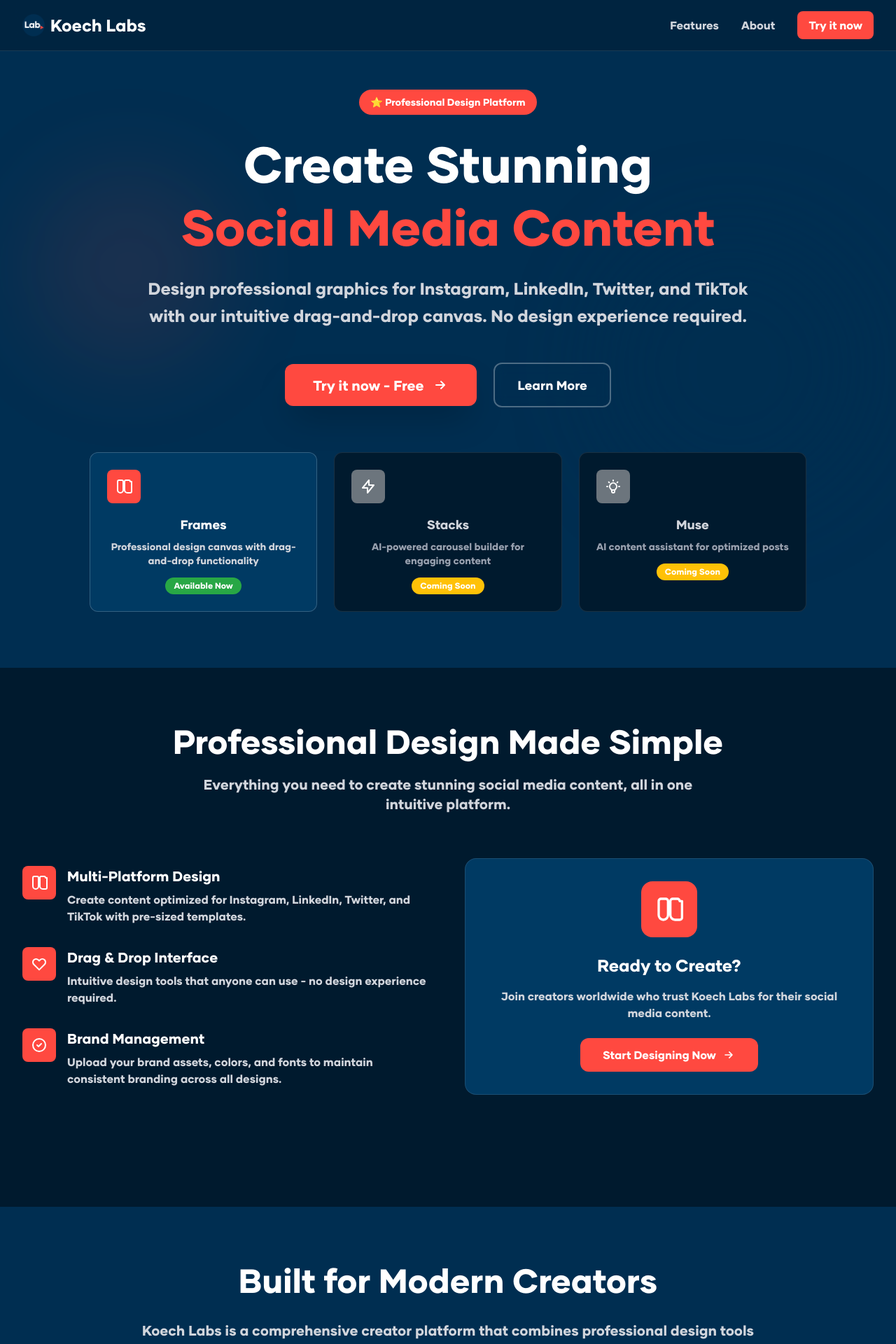
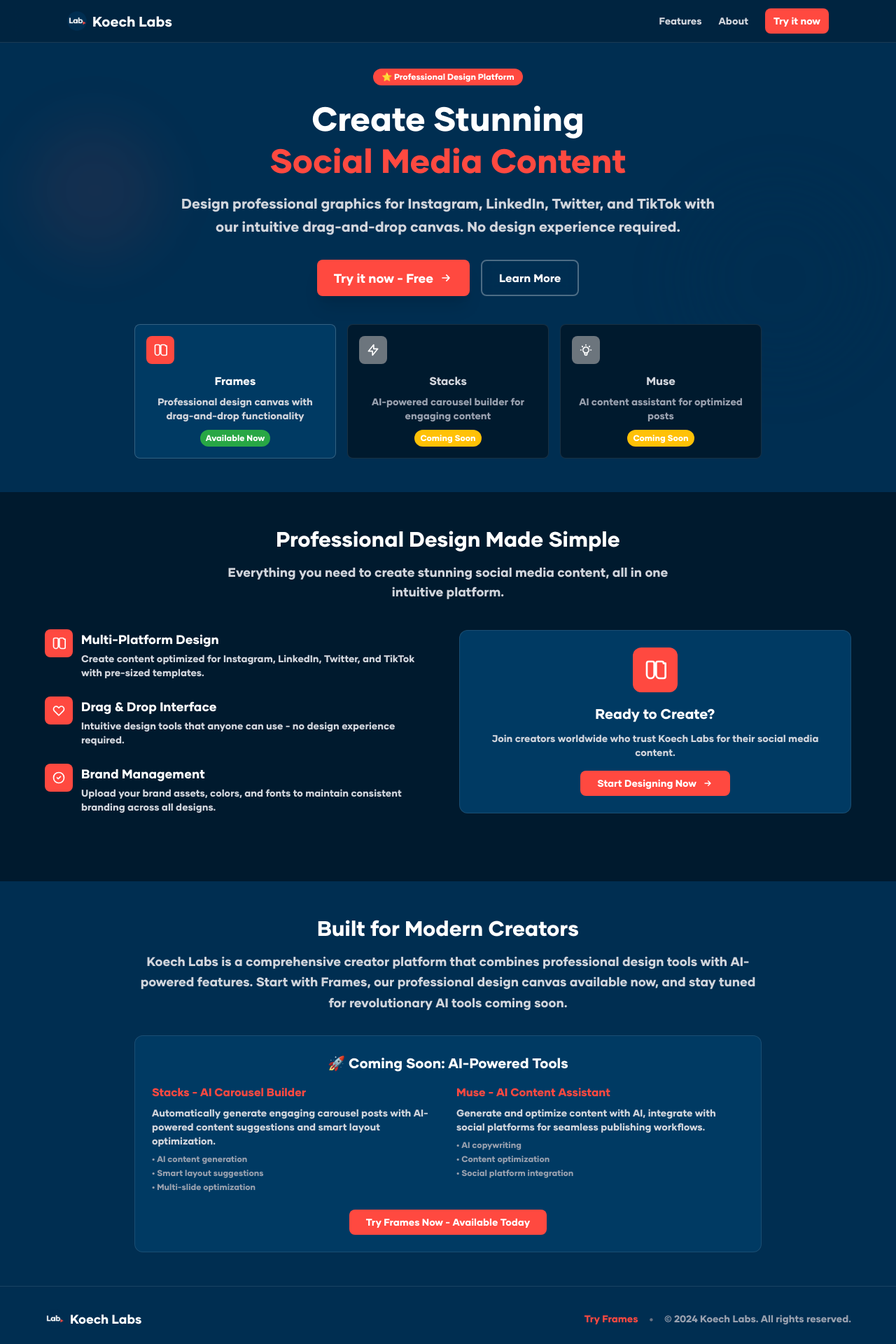
Before and after one commit to Koech-Creatives/koech-labs-landing-page, a Next.js app: page / in a window 1280 px wide. Shown: the top 1920 px of the page at 70% size. Built offline with nearby package versions, Linux system fonts and the light colour scheme.

Commit message:
Reduce overall scaling: smaller fonts, compact spacing, and refined layout

```diff
--- a/src/app/page.tsx
+++ b/src/app/page.tsx
@@ -14,24 +14,24 @@
     <div className="min-h-screen" style={{ backgroundColor: '#002e51' }}>
       {/* Navigation */}
       <nav className="fixed top-0 w-full bg-black/20 backdrop-blur-md border-b border-white/10 z-50">
-        <div className="max-w-7xl mx-auto px-4 sm:px-6 lg:px-8">
-          <div className="flex justify-between items-center py-4">
+        <div className="max-w-6xl mx-auto px-4 sm:px-6 lg:px-8">
+          <div className="flex justify-between items-center py-3">
             <div className="flex items-center space-x-2">
               <Image
                 src="/logos/logo.png"
                 alt="Koech Labs Logo"
-                 width={32}
-                 height={32}
+                width={28}
+                height={28}
                 className="rounded-lg"
               />
-               <h1 className="text-2xl font-bold text-white">Koech Labs</h1>
+              <h1 className="text-xl font-bold text-white">Koech Labs</h1>
             </div>
-            <div className="hidden md:flex items-center space-x-8">
-              <a href="#features" className="text-gray-300 hover:text-white transition-colors">Features</a>
-              <a href="#about" className="text-gray-300 hover:text-white transition-colors">About</a>
+            <div className="hidden md:flex items-center space-x-6">
+              <a href="#features" className="text-gray-300 hover:text-white transition-colors text-sm">Features</a>
+              <a href="#about" className="text-gray-300 hover:text-white transition-colors text-sm">About</a>
               <button
                 onClick={handleTryNow}
-                className="text-white px-4 py-2 rounded-lg hover:opacity-80 transition-all duration-200 font-semibold"
+                className="text-white px-3 py-2 rounded-lg hover:opacity-80 transition-all duration-200 font-semibold text-sm"
                 style={{ backgroundColor: '#ff4940' }}
               >
                 Try it now
@@ -42,155 +42,155 @@
       </nav>
 
       {/* Hero Section */}
-      <section className="pt-32 pb-20 px-4 sm:px-6 lg:px-8 relative">
-        <div className="max-w-7xl mx-auto text-center relative z-10">
-          <div className="mb-8">
-            <div className="inline-flex items-center px-4 py-2 backdrop-blur-sm rounded-full text-sm mb-6" style={{ backgroundColor: '#ff4940', color: 'white' }}>
+      <section className="pt-24 pb-12 px-4 sm:px-6 lg:px-8 relative">
+        <div className="max-w-6xl mx-auto text-center relative z-10">
+          <div className="mb-6">
+            <div className="inline-flex items-center px-3 py-1 backdrop-blur-sm rounded-full text-xs mb-4" style={{ backgroundColor: '#ff4940', color: 'white' }}>
               ⭐ Professional Design Platform
             </div>
-            <h1 className="text-5xl md:text-7xl font-bold text-white mb-6 leading-tight">
+            <h1 className="text-3xl md:text-5xl font-bold text-white mb-4 leading-tight">
               Create Stunning
               <br />
               <span style={{ color: '#ff4940' }}>
                 Social Media Content
               </span>
             </h1>
-            <p className="text-xl md:text-2xl text-gray-300 mb-12 max-w-4xl mx-auto leading-relaxed">
+            <p className="text-lg md:text-xl text-gray-300 mb-8 max-w-3xl mx-auto leading-relaxed">
               Design professional graphics for Instagram, LinkedIn, Twitter, and TikTok with our intuitive drag-and-drop canvas. No design experience required.
             </p>
           </div>
 
           {/* Main CTA */}
-          <div className="flex flex-col sm:flex-row items-center justify-center space-y-4 sm:space-y-0 sm:space-x-6 mb-16">
+          <div className="flex flex-col sm:flex-row items-center justify-center space-y-3 sm:space-y-0 sm:space-x-4 mb-10">
             <button
               onClick={handleTryNow}
-              className="group text-white px-10 py-4 rounded-xl text-xl font-bold hover:opacity-80 transition-all duration-200 transform hover:scale-105 shadow-2xl flex items-center space-x-3"
+              className="group text-white px-6 py-3 rounded-lg text-lg font-bold hover:opacity-80 transition-all duration-200 transform hover:scale-102 shadow-xl flex items-center space-x-2"
               style={{ backgroundColor: '#ff4940' }}
             >
               <span>Try it now - Free</span>
-              <svg className="w-6 h-6 group-hover:translate-x-1 transition-transform" fill="none" stroke="currentColor" viewBox="0 0 24 24">
+              <svg className="w-5 h-5 group-hover:translate-x-1 transition-transform" fill="none" stroke="currentColor" viewBox="0 0 24 24">
                 <path strokeLinecap="round" strokeLinejoin="round" strokeWidth={2} d="M13 7l5 5m0 0l-5 5m5-5H6" />
               </svg>
             </button>
             <button
               onClick={() => document.getElementById('features')?.scrollIntoView({ behavior: 'smooth' })}
-              className="border-2 border-white/30 text-white px-8 py-4 rounded-xl text-lg font-semibold hover:bg-white/10 transition-all duration-200 backdrop-blur-sm"
+              className="border-2 border-white/30 text-white px-6 py-3 rounded-lg text-base font-semibold hover:bg-white/10 transition-all duration-200 backdrop-blur-sm"
             >
               Learn More
             </button>
           </div>
 
           {/* Feature Preview Cards */}
-          <div className="grid md:grid-cols-3 gap-6 max-w-5xl mx-auto">
-            <div className="backdrop-blur-sm rounded-xl p-6 border border-white/20" style={{ backgroundColor: '#003a63' }}>
-              <div className="w-12 h-12 rounded-lg flex items-center justify-center mb-4" style={{ backgroundColor: '#ff4940' }}>
-                <svg className="w-6 h-6 text-white" fill="none" stroke="currentColor" viewBox="0 0 24 24">
+          <div className="grid md:grid-cols-3 gap-4 max-w-4xl mx-auto">
+            <div className="backdrop-blur-sm rounded-lg p-4 border border-white/20" style={{ backgroundColor: '#003a63' }}>
+              <div className="w-10 h-10 rounded-lg flex items-center justify-center mb-3" style={{ backgroundColor: '#ff4940' }}>
+                <svg className="w-5 h-5 text-white" fill="none" stroke="currentColor" viewBox="0 0 24 24">
                   <path strokeLinecap="round" strokeLinejoin="round" strokeWidth={2} d="M7 21a4 4 0 01-4-4V5a2 2 0 012-2h4a2 2 0 012 2v12a4 4 0 01-4 4zM21 5a2 2 0 00-2-2h-4a2 2 0 00-2 2v12a4 4 0 004 4h4a2 2 0 002-2V5z" />
                 </svg>
               </div>
-              <h3 className="text-white text-lg font-bold mb-2">Frames</h3>
-              <p className="text-gray-300 text-sm mb-3">Professional design canvas with drag-and-drop functionality</p>
-              <span className="inline-block text-white px-3 py-1 rounded-full text-xs font-semibold" style={{ backgroundColor: '#28a745' }}>
+              <h3 className="text-white text-base font-bold mb-2">Frames</h3>
+              <p className="text-gray-300 text-sm mb-2">Professional design canvas with drag-and-drop functionality</p>
+              <span className="inline-block text-white px-2 py-1 rounded-full text-xs font-semibold" style={{ backgroundColor: '#28a745' }}>
                 Available Now
               </span>
             </div>
-            <div className="backdrop-blur-sm rounded-xl p-6 border border-white/10" style={{ backgroundColor: '#001a2e' }}>
-              <div className="w-12 h-12 rounded-lg flex items-center justify-center mb-4" style={{ backgroundColor: '#6c757d' }}>
-                <svg className="w-6 h-6 text-white" fill="none" stroke="currentColor" viewBox="0 0 24 24">
+            <div className="backdrop-blur-sm rounded-lg p-4 border border-white/10" style={{ backgroundColor: '#001a2e' }}>
+              <div className="w-10 h-10 rounded-lg flex items-center justify-center mb-3" style={{ backgroundColor: '#6c757d' }}>
+                <svg className="w-5 h-5 text-white" fill="none" stroke="currentColor" viewBox="0 0 24 24">
                   <path strokeLinecap="round" strokeLinejoin="round" strokeWidth={2} d="M13 10V3L4 14h7v7l9-11h-7z" />
                 </svg>
               </div>
-              <h3 className="text-gray-300 text-lg font-bold mb-2">Stacks</h3>
-              <p className="text-gray-400 text-sm mb-3">AI-powered carousel builder for engaging content</p>
-              <span className="inline-block text-white px-3 py-1 rounded-full text-xs font-semibold" style={{ backgroundColor: '#ffc107' }}>
+              <h3 className="text-gray-300 text-base font-bold mb-2">Stacks</h3>
+              <p className="text-gray-400 text-sm mb-2">AI-powered carousel builder for engaging content</p>
+              <span className="inline-block text-white px-2 py-1 rounded-full text-xs font-semibold" style={{ backgroundColor: '#ffc107' }}>
                 Coming Soon
               </span>
             </div>
-            <div className="backdrop-blur-sm rounded-xl p-6 border border-white/10" style={{ backgroundColor: '#001a2e' }}>
-              <div className="w-12 h-12 rounded-lg flex items-center justify-center mb-4" style={{ backgroundColor: '#6c757d' }}>
-                <svg className="w-6 h-6 text-white" fill="none" stroke="currentColor" viewBox="0 0 24 24">
+            <div className="backdrop-blur-sm rounded-lg p-4 border border-white/10" style={{ backgroundColor: '#001a2e' }}>
+              <div className="w-10 h-10 rounded-lg flex items-center justify-center mb-3" style={{ backgroundColor: '#6c757d' }}>
+                <svg className="w-5 h-5 text-white" fill="none" stroke="currentColor" viewBox="0 0 24 24">
                   <path strokeLinecap="round" strokeLinejoin="round" strokeWidth={2} d="M9.663 17h4.673M12 3v1m6.364 1.636l-.707.707M21 12h-1M4 12H3m3.343-5.657l-.707-.707m2.828 9.9a5 5 0 117.072 0l-.548.547A3.374 3.374 0 0014 18.469V19a2 2 0 11-4 0v-.531c0-.895-.356-1.754-.988-2.386l-.548-.547z" />
                 </svg>
               </div>
-              <h3 className="text-gray-300 text-lg font-bold mb-2">Muse</h3>
-              <p className="text-gray-400 text-sm mb-3">AI content assistant for optimized posts</p>
-              <span className="inline-block text-white px-3 py-1 rounded-full text-xs font-semibold" style={{ backgroundColor: '#ffc107' }}>
+              <h3 className="text-gray-300 text-base font-bold mb-2">Muse</h3>
+              <p className="text-gray-400 text-sm mb-2">AI content assistant for optimized posts</p>
+              <span className="inline-block text-white px-2 py-1 rounded-full text-xs font-semibold" style={{ backgroundColor: '#ffc107' }}>
                 Coming Soon
               </span>
             </div>
           </div>
         </div>
 
-        {/* Background Effects */}
-        <div className="absolute top-1/4 left-10 w-72 h-72 rounded-full blur-3xl" style={{ backgroundColor: 'rgba(255, 73, 64, 0.1)' }}></div>
-        <div className="absolute bottom-1/4 right-10 w-96 h-96 rounded-full blur-3xl" style={{ backgroundColor: 'rgba(0, 46, 81, 0.3)' }}></div>
+        {/* Background Effects - Reduced */}
+        <div className="absolute top-1/4 left-10 w-48 h-48 rounded-full blur-2xl" style={{ backgroundColor: 'rgba(255, 73, 64, 0.08)' }}></div>
+        <div className="absolute bottom-1/4 right-10 w-64 h-64 rounded-full blur-2xl" style={{ backgroundColor: 'rgba(0, 46, 81, 0.2)' }}></div>
       </section>
 
       {/* Features Section */}
-      <section id="features" className="py-20 px-4 sm:px-6 lg:px-8" style={{ backgroundColor: '#001a2e' }}>
-        <div className="max-w-7xl mx-auto">
-          <div className="text-center mb-16">
-            <h2 className="text-4xl md:text-5xl font-bold text-white mb-6">
+      <section id="features" className="py-12 px-4 sm:px-6 lg:px-8" style={{ backgroundColor: '#001a2e' }}>
+        <div className="max-w-6xl mx-auto">
+          <div className="text-center mb-10">
+            <h2 className="text-2xl md:text-3xl font-bold text-white mb-4">
               Professional Design Made Simple
             </h2>
-            <p className="text-xl text-gray-300 max-w-3xl mx-auto">
+            <p className="text-lg text-gray-300 max-w-2xl mx-auto">
               Everything you need to create stunning social media content, all in one intuitive platform.
             </p>
           </div>
 
-          <div className="grid md:grid-cols-2 gap-12 items-center mb-20">
-            <div className="space-y-8">
-              <div className="flex items-start space-x-4">
-                <div className="w-12 h-12 rounded-lg flex items-center justify-center flex-shrink-0" style={{ backgroundColor: '#ff4940' }}>
-                  <svg className="w-6 h-6 text-white" fill="none" stroke="currentColor" viewBox="0 0 24 24">
+          <div className="grid md:grid-cols-2 gap-8 items-center mb-12">
+            <div className="space-y-6">
+              <div className="flex items-start space-x-3">
+                <div className="w-10 h-10 rounded-lg flex items-center justify-center flex-shrink-0" style={{ backgroundColor: '#ff4940' }}>
+                  <svg className="w-5 h-5 text-white" fill="none" stroke="currentColor" viewBox="0 0 24 24">
                     <path strokeLinecap="round" strokeLinejoin="round" strokeWidth={2} d="M7 21a4 4 0 01-4-4V5a2 2 0 012-2h4a2 2 0 012 2v12a4 4 0 01-4 4zM21 5a2 2 0 00-2-2h-4a2 2 0 00-2 2v12a4 4 0 004 4h4a2 2 0 002-2V5z" />
                   </svg>
                 </div>
                 <div>
-                  <h3 className="text-white text-xl font-bold mb-2">Multi-Platform Design</h3>
-                  <p className="text-gray-300">Create content optimized for Instagram, LinkedIn, Twitter, and TikTok with pre-sized templates.</p>
+                  <h3 className="text-white text-lg font-bold mb-1">Multi-Platform Design</h3>
+                  <p className="text-gray-300 text-sm">Create content optimized for Instagram, LinkedIn, Twitter, and TikTok with pre-sized templates.</p>
                 </div>
               </div>
-              <div className="flex items-start space-x-4">
-                <div className="w-12 h-12 rounded-lg flex items-center justify-center flex-shrink-0" style={{ backgroundColor: '#ff4940' }}>
-                  <svg className="w-6 h-6 text-white" fill="none" stroke="currentColor" viewBox="0 0 24 24">
+              <div className="flex items-start space-x-3">
+                <div className="w-10 h-10 rounded-lg flex items-center justify-center flex-shrink-0" style={{ backgroundColor: '#ff4940' }}>
+                  <svg className="w-5 h-5 text-white" fill="none" stroke="currentColor" viewBox="0 0 24 24">
                     <path strokeLinecap="round" strokeLinejoin="round" strokeWidth={2} d="M4.318 6.318a4.5 4.5 0 000 6.364L12 20.364l7.682-7.682a4.5 4.5 0 00-6.364-6.364L12 7.636l-1.318-1.318a4.5 4.5 0 00-6.364 0z" />
                   </svg>
                 </div>
                 <div>
-                  <h3 className="text-white text-xl font-bold mb-2">Drag & Drop Interface</h3>
-                  <p className="text-gray-300">Intuitive design tools that anyone can use - no design experience required.</p>
+                  <h3 className="text-white text-lg font-bold mb-1">Drag & Drop Interface</h3>
+                  <p className="text-gray-300 text-sm">Intuitive design tools that anyone can use - no design experience required.</p>
                 </div>
               </div>
-              <div className="flex items-start space-x-4">
-                <div className="w-12 h-12 rounded-lg flex items-center justify-center flex-shrink-0" style={{ backgroundColor: '#ff4940' }}>
-                  <svg className="w-6 h-6 text-white" fill="none" stroke="currentColor" viewBox="0 0 24 24">
+              <div className="flex items-start space-x-3">
+                <div className="w-10 h-10 rounded-lg flex items-center justify-center flex-shrink-0" style={{ backgroundColor: '#ff4940' }}>
+                  <svg className="w-5 h-5 text-white" fill="none" stroke="currentColor" viewBox="0 0 24 24">
                     <path strokeLinecap="round" strokeLinejoin="round" strokeWidth={2} d="M9 12l2 2 4-4m6 2a9 9 0 11-18 0 9 9 0 0118 0z" />
                   </svg>
                 </div>
                 <div>
-                  <h3 className="text-white text-xl font-bold mb-2">Brand Management</h3>
-                  <p className="text-gray-300">Upload your brand assets, colors, and fonts to maintain consistent branding across all designs.</p>
+                  <h3 className="text-white text-lg font-bold mb-1">Brand Management</h3>
+                  <p className="text-gray-300 text-sm">Upload your brand assets, colors, and fonts to maintain consistent branding across all designs.</p>
                 </div>
               </div>
             </div>
             <div className="relative">
-              <div className="rounded-2xl p-8 backdrop-blur-sm border border-white/10" style={{ backgroundColor: '#003a63' }}>
+              <div className="rounded-xl p-6 backdrop-blur-sm border border-white/10" style={{ backgroundColor: '#003a63' }}>
                 <div className="text-center">
-                  <div className="w-20 h-20 rounded-2xl mx-auto mb-6 flex items-center justify-center" style={{ backgroundColor: '#ff4940' }}>
-                    <svg className="w-10 h-10 text-white" fill="none" stroke="currentColor" viewBox="0 0 24 24">
+                  <div className="w-16 h-16 rounded-xl mx-auto mb-4 flex items-center justify-center" style={{ backgroundColor: '#ff4940' }}>
+                    <svg className="w-8 h-8 text-white" fill="none" stroke="currentColor" viewBox="0 0 24 24">
                       <path strokeLinecap="round" strokeLinejoin="round" strokeWidth={2} d="M7 21a4 4 0 01-4-4V5a2 2 0 012-2h4a2 2 0 012 2v12a4 4 0 01-4 4zM21 5a2 2 0 00-2-2h-4a2 2 0 00-2 2v12a4 4 0 004 4h4a2 2 0 002-2V5z" />
                     </svg>
                   </div>
-                  <h3 className="text-white text-2xl font-bold mb-4">Ready to Create?</h3>
-                  <p className="text-gray-300 mb-6">Join creators worldwide who trust Koech Labs for their social media content.</p>
+                  <h3 className="text-white text-xl font-bold mb-3">Ready to Create?</h3>
+                  <p className="text-gray-300 mb-4 text-sm">Join creators worldwide who trust Koech Labs for their social media content.</p>
                   <button
                     onClick={handleTryNow}
-                    className="text-white px-8 py-3 rounded-xl font-bold hover:opacity-80 transition-all duration-200 flex items-center space-x-2 mx-auto"
+                    className="text-white px-6 py-2 rounded-lg font-bold hover:opacity-80 transition-all duration-200 flex items-center space-x-2 mx-auto text-sm"
                     style={{ backgroundColor: '#ff4940' }}
                   >
                     <span>Start Designing Now</span>
-                    <svg className="w-5 h-5" fill="none" stroke="currentColor" viewBox="0 0 24 24">
+                    <svg className="w-4 h-4" fill="none" stroke="currentColor" viewBox="0 0 24 24">
                       <path strokeLinecap="round" strokeLinejoin="round" strokeWidth={2} d="M13 7l5 5m0 0l-5 5m5-5H6" />
                     </svg>
                   </button>
@@ -202,40 +202,40 @@
       </section>
 
       {/* About Section */}
-      <section id="about" className="py-20 px-4 sm:px-6 lg:px-8">
+      <section id="about" className="py-12 px-4 sm:px-6 lg:px-8">
         <div className="max-w-4xl mx-auto text-center">
-          <h2 className="text-4xl md:text-5xl font-bold text-white mb-8">
+          <h2 className="text-2xl md:text-3xl font-bold text-white mb-4">
             Built for Modern Creators
           </h2>
-          <p className="text-xl text-gray-300 mb-12 leading-relaxed">
+          <p className="text-lg text-gray-300 mb-8 leading-relaxed">
             Koech Labs is a comprehensive creator platform that combines professional design tools with AI-powered features. Start with <strong>Frames</strong>, our professional design canvas available now, and stay tuned for revolutionary AI tools coming soon.
           </p>
-          <div className="rounded-2xl p-8 backdrop-blur-sm border border-white/10" style={{ backgroundColor: '#003a63' }}>
-            <h3 className="text-white text-2xl font-bold mb-6">🚀 Coming Soon: AI-Powered Tools</h3>
-            <div className="grid md:grid-cols-2 gap-8 text-left">
-              <div className="space-y-3">
-                <h4 className="font-bold text-lg" style={{ color: '#ff4940' }}>Stacks - AI Carousel Builder</h4>
-                <p className="text-gray-300">Automatically generate engaging carousel posts with AI-powered content suggestions and smart layout optimization.</p>
-                <ul className="text-gray-400 text-sm space-y-1">
+          <div className="rounded-xl p-6 backdrop-blur-sm border border-white/10" style={{ backgroundColor: '#003a63' }}>
+            <h3 className="text-white text-xl font-bold mb-4">🚀 Coming Soon: AI-Powered Tools</h3>
+            <div className="grid md:grid-cols-2 gap-6 text-left">
+              <div className="space-y-2">
+                <h4 className="font-bold text-base" style={{ color: '#ff4940' }}>Stacks - AI Carousel Builder</h4>
+                <p className="text-gray-300 text-sm">Automatically generate engaging carousel posts with AI-powered content suggestions and smart layout optimization.</p>
+                <ul className="text-gray-400 text-xs space-y-1">
                   <li>• AI content generation</li>
                   <li>• Smart layout suggestions</li>
                   <li>• Multi-slide optimization</li>
                 </ul>
               </div>
-              <div className="space-y-3">
-                <h4 className="font-bold text-lg" style={{ color: '#ff4940' }}>Muse - AI Content Assistant</h4>
-                <p className="text-gray-300">Generate and optimize content with AI, integrate with social platforms for seamless publishing workflows.</p>
-                <ul className="text-gray-400 text-sm space-y-1">
+              <div className="space-y-2">
+                <h4 className="font-bold text-base" style={{ color: '#ff4940' }}>Muse - AI Content Assistant</h4>
+                <p className="text-gray-300 text-sm">Generate and optimize content with AI, integrate with social platforms for seamless publishing workflows.</p>
+                <ul className="text-gray-400 text-xs space-y-1">
                   <li>• AI copywriting</li>
                   <li>• Content optimization</li>
                   <li>• Social platform integration</li>
                 </ul>
               </div>
             </div>
-            <div className="mt-8">
+            <div className="mt-6">
               <button
                 onClick={handleTryNow}
-                className="text-white px-8 py-3 rounded-xl font-bold hover:opacity-80 transition-all duration-200"
+                className="text-white px-6 py-2 rounded-lg font-bold hover:opacity-80 transition-all duration-200 text-sm"
                 style={{ backgroundColor: '#ff4940' }}
               >
                 Try Frames Now - Available Today
@@ -245,36 +245,34 @@
         </div>
       </section>
 
-
-
       {/* Footer */}
-      <footer className="py-12 px-4 sm:px-6 lg:px-8 border-t border-white/10">
-        <div className="max-w-7xl mx-auto">
+      <footer className="py-8 px-4 sm:px-6 lg:px-8 border-t border-white/10">
+        <div className="max-w-6xl mx-auto">
           <div className="flex flex-col md:flex-row items-center justify-between">
             <div className="flex items-center space-x-2 mb-4 md:mb-0">
               <Image
                 src="/logos/logo.png"
                 alt="Koech Labs Logo"
-                 width={32}
-                 height={32}
+                width={28}
+                height={28}
                 className="rounded-lg"
               />
-               <span className="text-white font-bold text-xl">Koech Labs</span>
+              <span className="text-white font-bold text-lg">Koech Labs</span>
             </div>
-            <div className="flex items-center space-x-6">
+            <div className="flex items-center space-x-4">
               <button
                 onClick={handleTryNow}
-                className="transition-colors font-semibold hover:opacity-80"
+                className="transition-colors font-semibold hover:opacity-80 text-sm"
                 style={{ color: '#ff4940' }}
               >
                 Try Frames
               </button>
               <span className="text-gray-500">•</span>
-              <span className="text-gray-400">© 2024 Koech Labs. All rights reserved.</span>
+              <span className="text-gray-400 text-sm">© 2024 Koech Labs. All rights reserved.</span>
             </div>
           </div>
-          <div className="mt-8 pt-8 border-t border-white/10 text-center">
-            <p className="text-gray-400 text-sm">
+          <div className="mt-6 pt-6 border-t border-white/10 text-center">
+            <p className="text-gray-400 text-xs">
               Professional design platform for modern creators. Start with Frames today.
             </p>
           </div>
```
Lines whose indentation alone changed are shown as unchanged.
